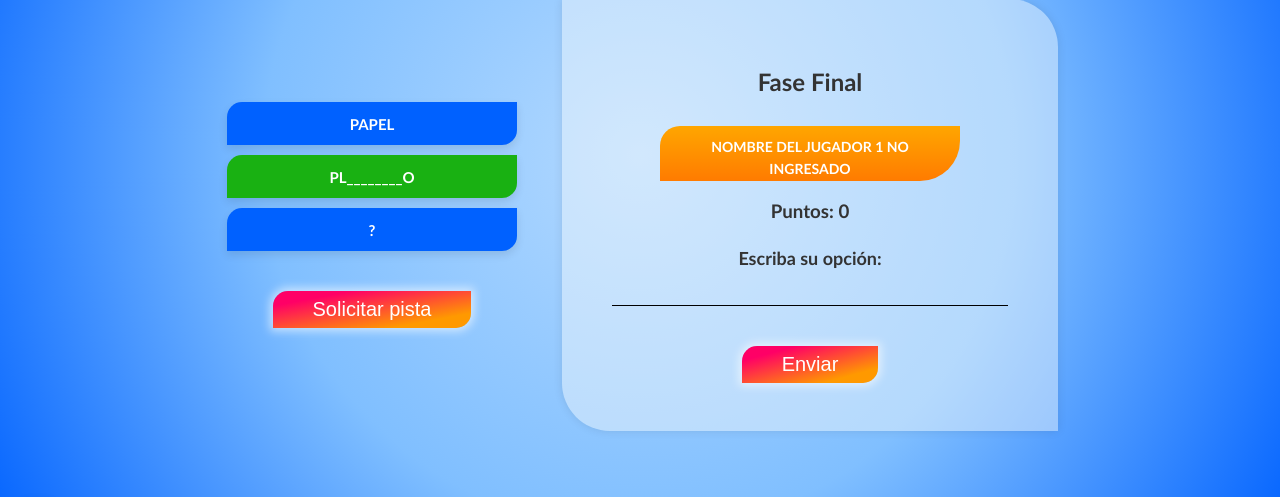
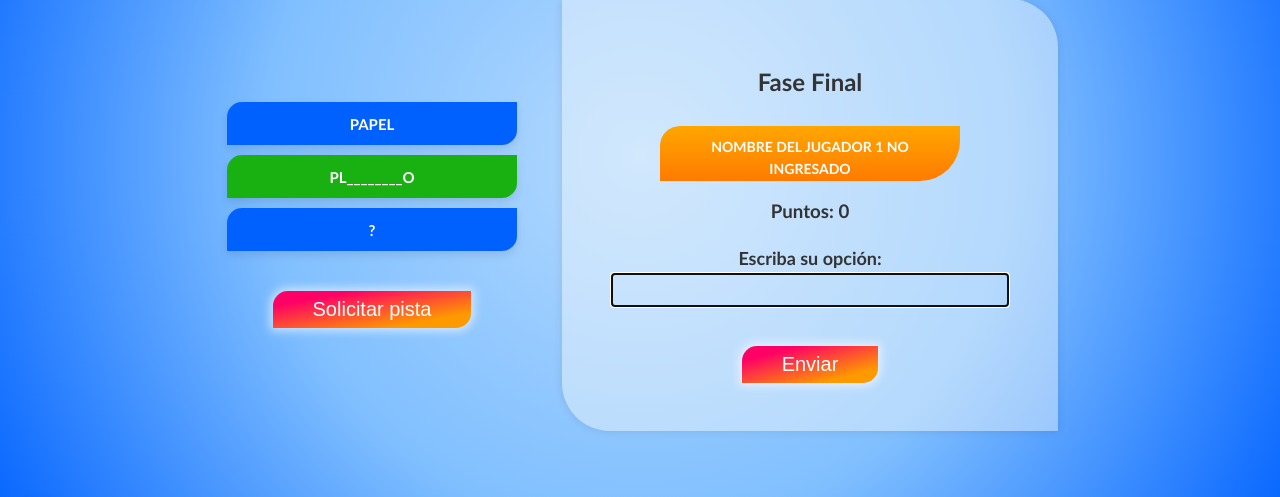
Before and after one commit to alexpareja/ReAIccionEnCadena, a Django app: page /ultima_palabra/ in a window 1280 px wide. Shown: the part 245-742 px from the top of the page. Run offline with Django 4.2, Linux system fonts and the light colour scheme; data comes from the database, SQL or seed files in the repository.

Commit message:
auto campo escribir

```diff
--- a/TFG_ReCAI/ReCAI_APP/static/js/game.js
+++ b/TFG_ReCAI/ReCAI_APP/static/js/game.js
@@ -1,12 +1,13 @@
 document.addEventListener('DOMContentLoaded', function() {
     var idPalabra = document.getElementById('idPalabra').value;
     var palabraElement = document.getElementById(idPalabra);
-
+    document.getElementById('campo_respuesta').focus();
     if (palabraElement) {
         palabraElement.style.backgroundColor = ''; // Quita el color de fondo
         palabraElement.classList.add('palabraactual'); // Agrega la clase palabraactual
     }
 });
+
 
 document.addEventListener('DOMContentLoaded', () => {
     const grupos = document.querySelectorAll('#panel');
--- a/TFG_ReCAI/ReCAI_APP/templates/base_final_player.html
+++ b/TFG_ReCAI/ReCAI_APP/templates/base_final_player.html
@@ -27,7 +27,7 @@
             {%else%}
             <div id="campo_palabra">
                 <label for="respuesta" class="registro-label">Escriba su opción:</label>
-                <input type="text" class="registro-input" name="respuesta" placeholder='{{primera_letra}}' />
+                <input type="text" id="campo_respuesta" class="registro-input" name="respuesta" placeholder='{{primera_letra}}' />
                 <input type="hidden" name="pista" value="no">
             </div>
             <input type="submit" class="play-button" value="Enviar">
--- a/TFG_ReCAI/ReCAI_APP/templates/base_players.html
+++ b/TFG_ReCAI/ReCAI_APP/templates/base_players.html
@@ -41,7 +41,7 @@
             {% else %}
                 <div id="campo_palabra">
                     <label for="respuesta" class="registro-label">Escriba su opción:</label>
-                    <input type="text" class="registro-input" name="respuesta" placeholder='{{primera_letra}}' />
+                    <input id = "campo_respuesta" type="text" class="registro-input" name="respuesta" placeholder='{{primera_letra}}' />
                 </div>
                 <input type="submit" class="play-button" value="Enviar" onclick="comprobarPalabra('{{palabra_a_adivinar}}')">
             {% endif %}
```
